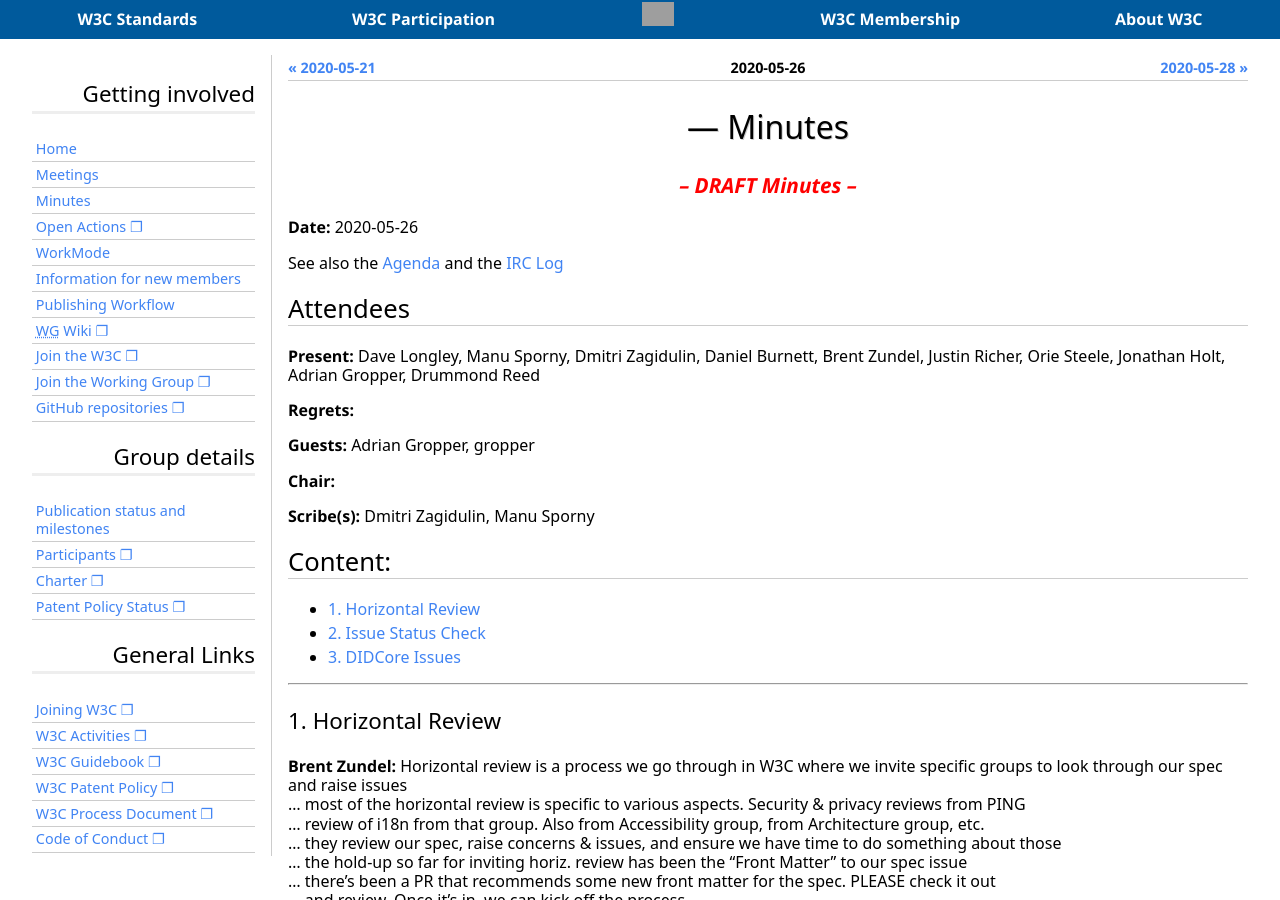
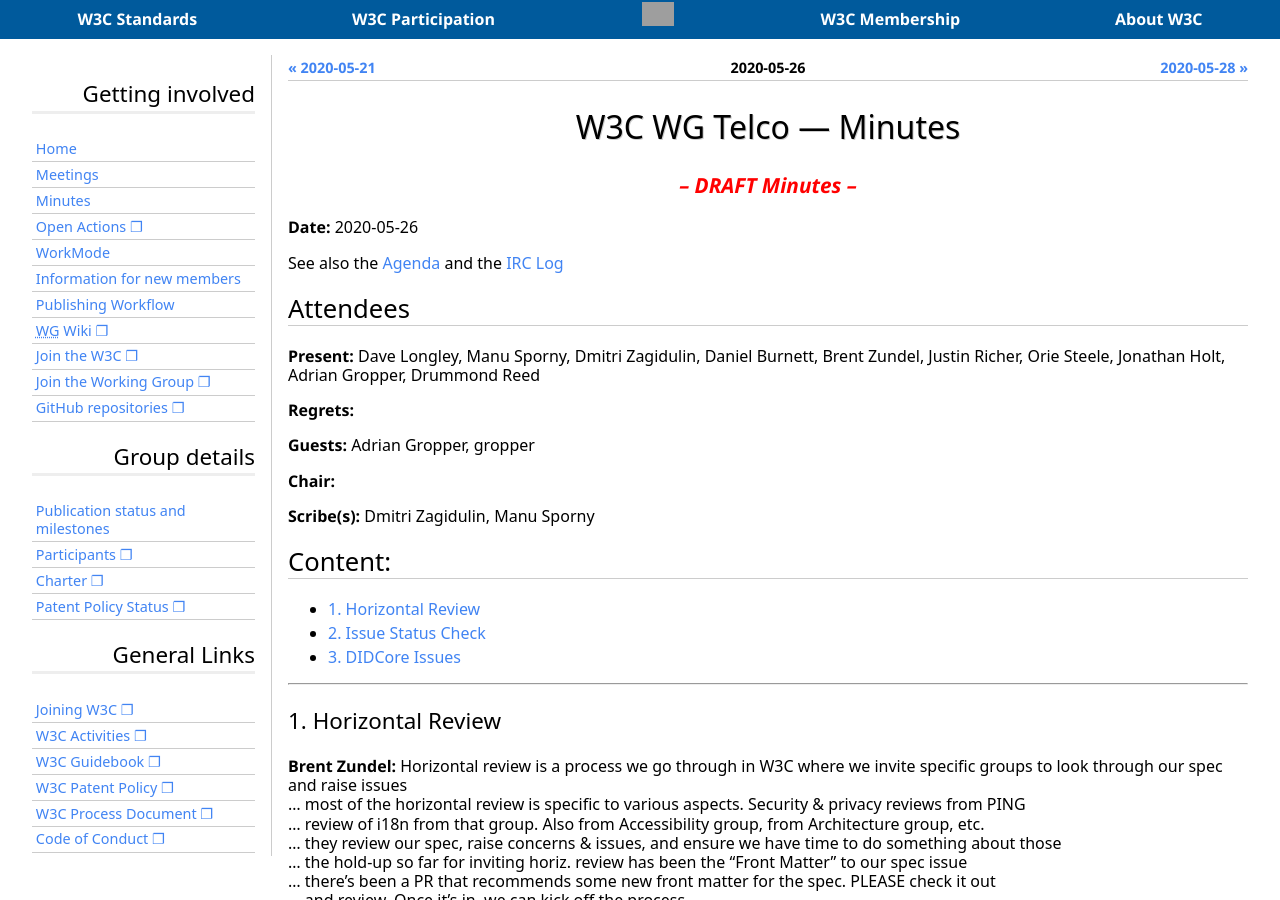
Before and after one commit to w3c/did-wg, a Jekyll site: the page built from _minutes/2020-05-26-did.md, in a window 1280 px wide and 900 px high. Built offline with Jekyll 4.4.1, drawn with Linux system fonts in a browser that asks for light colours; some web fonts are replaced; grey boxes are pictures that could not be loaded.

Commit message:
Missing title in minutes

```diff
--- a/_minutes/2020-05-26-did.md
+++ b/_minutes/2020-05-26-did.md
@@ -1,14 +1,14 @@
 ---
 layout: minutes
 date: 2020-05-26
-title:  — 2020-05-26
+title:  W3C WG Telco — 2020-05-26
 json-ld: |
     {
         "@context": "https://schema.org/",
         "@type": "CreativeWork",
         "url": "https://www.w3.org/2019/did-wg/Meetings/Minutes/2020-05-26-did",
-        "name": " — Minutes",
-        "about": "",
+        "name": "W3C WG Telco — 2020-05-26 — Minutes",
+        "about": "W3C WG Telco — 2020-05-26",
         "dateCreated": "2020-05-26",
         "genre": "Meeting Minutes",
         "publisher": {
@@ -18,7 +18,7 @@ json-ld: |
         },
         "recordedAt": {
             "@type": "Event",
-            "name": "",
+            "name": "W3C WG Telco — 2020-05-26",
             "startDate": "2020-05-26",
             "endDate": "2020-05-26",
             "attendee": [
@@ -86,7 +86,7 @@ json-ld: |
     }
 ---
 
-#  — Minutes
+# W3C WG Telco — Minutes
 {: .no_toc}
 ***– DRAFT Minutes –***
 {: .draft_notice}
```
